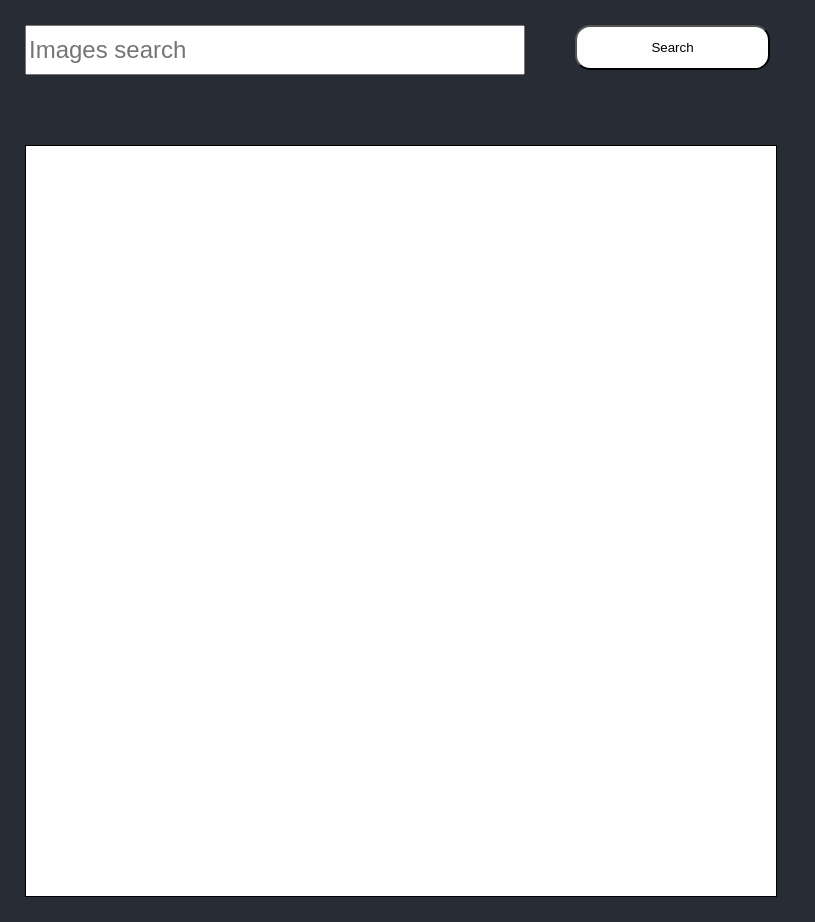
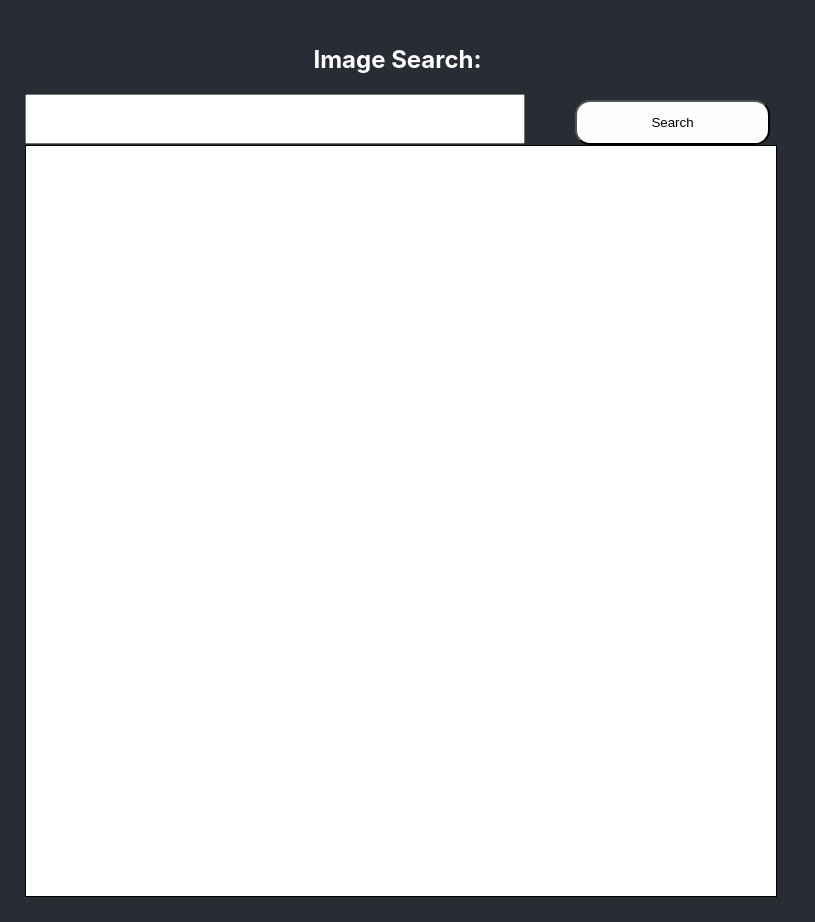
Before and after one commit to LukasKaselionis/image-search, a React (Create React App) app: page / in a window 1280 px wide. Shown: the whole page, without its empty margins (0-815 px from the left). Built offline with nearby package versions, Linux system fonts and the light colour scheme.

Commit message:
change component structure and create function get API data

```diff
--- a/src/components/app/App.js
+++ b/src/components/app/App.js
@@ -1,15 +1,26 @@
 import React from 'react';
-import SearchBar from '../searchBar/SearchBar'
+import axios from 'axios';
+import SearchBar from '../searchBar/SearchBar';
 import ImageList from '../imageList/ImageList';
-import SearchButton from '../searchButton/SearchButton';
 import './App.css';
 
-function App() {
+class App extends React.Component {
+  onSearchSubmit(term) {
+    axios.get('https://api.unsplash.com/search/photos', {
+      params: { query: term },
+      headers: {
+        Authorization: 'Client-ID PTeA9_qH8lOMT6q5Z82XhBXTSNZ-m00PVu5HlM44p1w'
+      }
+    })
+
+    console.log(Response);
+  }
+
+    render() {
       return (
         <div className="App">
         <div className="App-header">
-          <SearchBar></SearchBar>
-          <SearchButton></SearchButton>
+            <SearchBar userSubmit={this.onSearchSubmit}></SearchBar>
         </div>
         <div className="App-content">
             <ImageList></ImageList>
@@ -17,5 +28,6 @@ function App() {
       </div>
     );
   }
+}
 
 export default App;
--- a/src/components/imageList/ImageList.js
+++ b/src/components/imageList/ImageList.js
@@ -1,14 +1,16 @@
 import React from 'react';
 import './ImageList.css';
 
-function ImageList(){
-    return (
-        <div className="images">
-            <div className="images-list">
+class ImageList extends React.Component{
+        render(){
+            return (
+                <div className="images">
+                <div className="images-list">
 
+                </div>
             </div>
-        </div>
-    );
+        );
+    }
 }
 
 export default ImageList;
--- a/src/components/searchBar/SearchBar.css
+++ b/src/components/searchBar/SearchBar.css
@@ -1,10 +1,19 @@
 .input-search {
     display: flex;
+    justify-content: space-between;
     padding: 25px;
 }
 
 .input {
     width: 500px;
     height: 50px;
+    margin-right: 50px;
     font-size: 24px;
 }
+
+.search-button {
+    height: 45px;
+    width: 195px;
+    background-color: #fefefe;
+    border-radius: 15px;
+}
--- a/src/components/searchBar/SearchBar.js
+++ b/src/components/searchBar/SearchBar.js
@@ -1,12 +1,35 @@
 import React from 'react';
 import './SearchBar.css'
 
-function SearchBar(){
-    return (
-        <div className="input-search">
-            <input type="search" placeholder="Images search" className="input" />
-        </div>
-    )
+class SearchBar extends React.Component {
+    state = { val: ''}
+
+    onInputChange = (event) => {
+        this.setState({val: event.target.value})
+    }
+
+    onFormSubmit= (event) => {
+        event.preventDefault()
+        this.props.userSubmit(this.state.val)
+        console.log(this.state.val)
+    }
+
+        render (){
+            return (
+            <div className="input-search">
+                 <form onSubmit={this.onFormSubmit}>
+                        <label><h2>Image Search: </h2></label>
+                        <input
+                            className="input"
+                            type="search"
+                            value={this.state.val}
+                            onChange={this.onInputChange}
+                        />
+                        <button className="search-button" type="submit">Search</button>
+                    </form>
+            </div>
+            )
+        }
 }
 
 export default SearchBar;
--- a/src/components/searchButton/SearchButton.css
+++ /dev/null
@@ -1,10 +0,0 @@
-.search {
-    padding: 25px;
-}
-
-.search-button {
-    height: 45px;
-    width: 195px;
-    background-color: #fefefe;
-    border-radius: 15px;
-}
--- a/src/components/searchButton/SearchButton.js
+++ /dev/null
@@ -1,12 +0,0 @@
-import React from 'react';
-import './SearchButton.css'
-
-function SearchButton(){
-    return (
-        <div className="search">
-            <button className="search-button">Search</button>
-        </div>
-    )
-}
-
-export default SearchButton;
```
Lines whose indentation alone changed are shown as unchanged.
